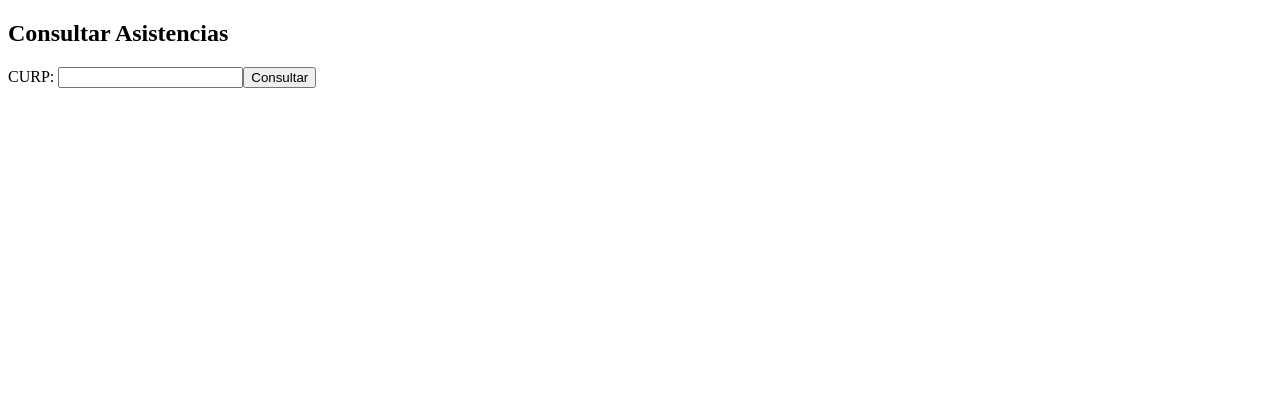
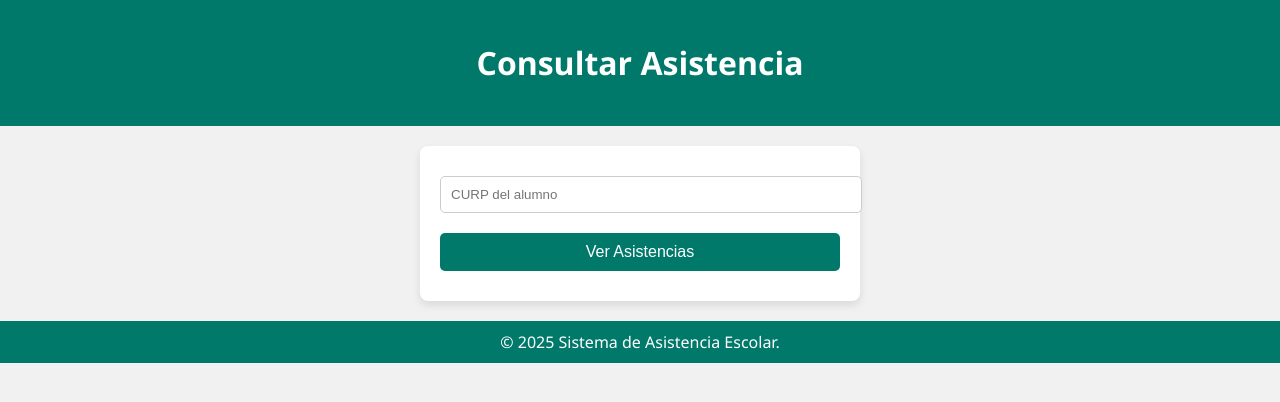
Before and after one commit to Gsr1989/educacionbasica, a Flask app: page /consultar in a window 1280 px wide. Shown: the top 402 px of the page. Run offline with Flask 3, Linux system fonts and the light colour scheme.

Commit message:
Update consultar.html

```diff
--- a/templates/consultar.html
+++ b/templates/consultar.html
@@ -1,6 +1,30 @@
-<!DOCTYPE html><html lang="es"><head><meta charset="UTF-8"><title>Consultar</title></head><body>
-  <h2>Consultar Asistencias</h2>
-  <form method="post">
-    CURP: <input name="curp"><button type="submit">Consultar</button>
-  </form>
-</body></html>
+<!DOCTYPE html>
+<html lang="es">
+<head>
+  <meta charset="UTF-8"/>
+  <meta name="viewport" content="width=device-width, initial-scale=1.0"/>
+  <title>Consultar Asistencia</title>
+  <style>
+    body { font-family: 'Segoe UI', sans-serif; background-color: #f1f1f1; margin:0; padding:0; }
+    header, footer { background: #00796b; color: white; text-align: center; }
+    header { padding: 20px 0; } footer { padding: 10px 0; margin-top:20px; }
+    .container { max-width:400px; background:white; margin:20px auto; padding:20px;
+                 box-shadow:0 4px 8px rgba(0,0,0,0.1); border-radius:8px; text-align:center; }
+    input, button { width:100%; padding:10px; margin:10px 0; border-radius:5px; }
+    input { border:1px solid #ccc; }
+    button { background:#00796b; color:white; border:none; font-size:16px; cursor:pointer; }
+    button:hover { background:#004d40; }
+    h2 { color:#00796b; }
+  </style>
+</head>
+<body>
+  <header><h1>Consultar Asistencia</h1></header>
+  <div class="container">
+    <form action="/consultar" method="post">
+      <input name="curp" placeholder="CURP del alumno" required/>
+      <button type="submit">Ver Asistencias</button>
+    </form>
+  </div>
+  <footer>&copy; 2025 Sistema de Asistencia Escolar.</footer>
+</body>
+</html>
```
